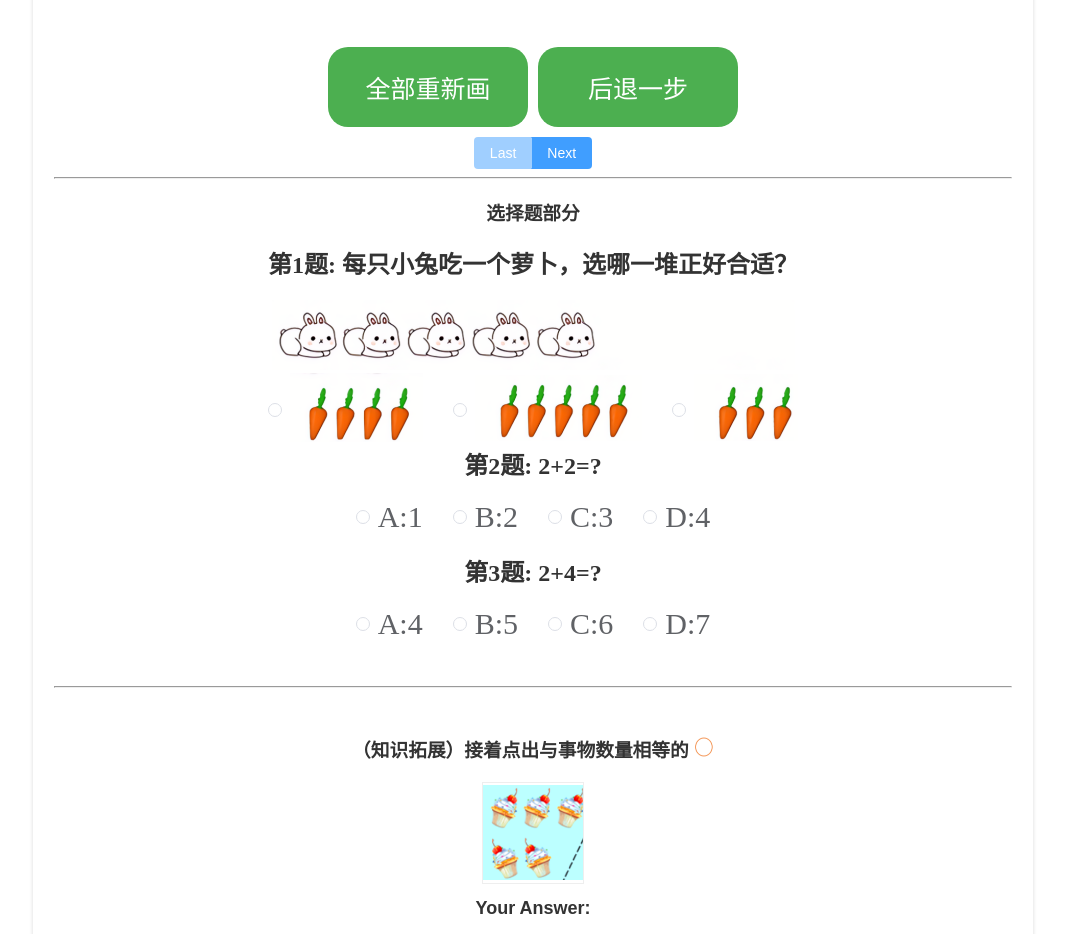
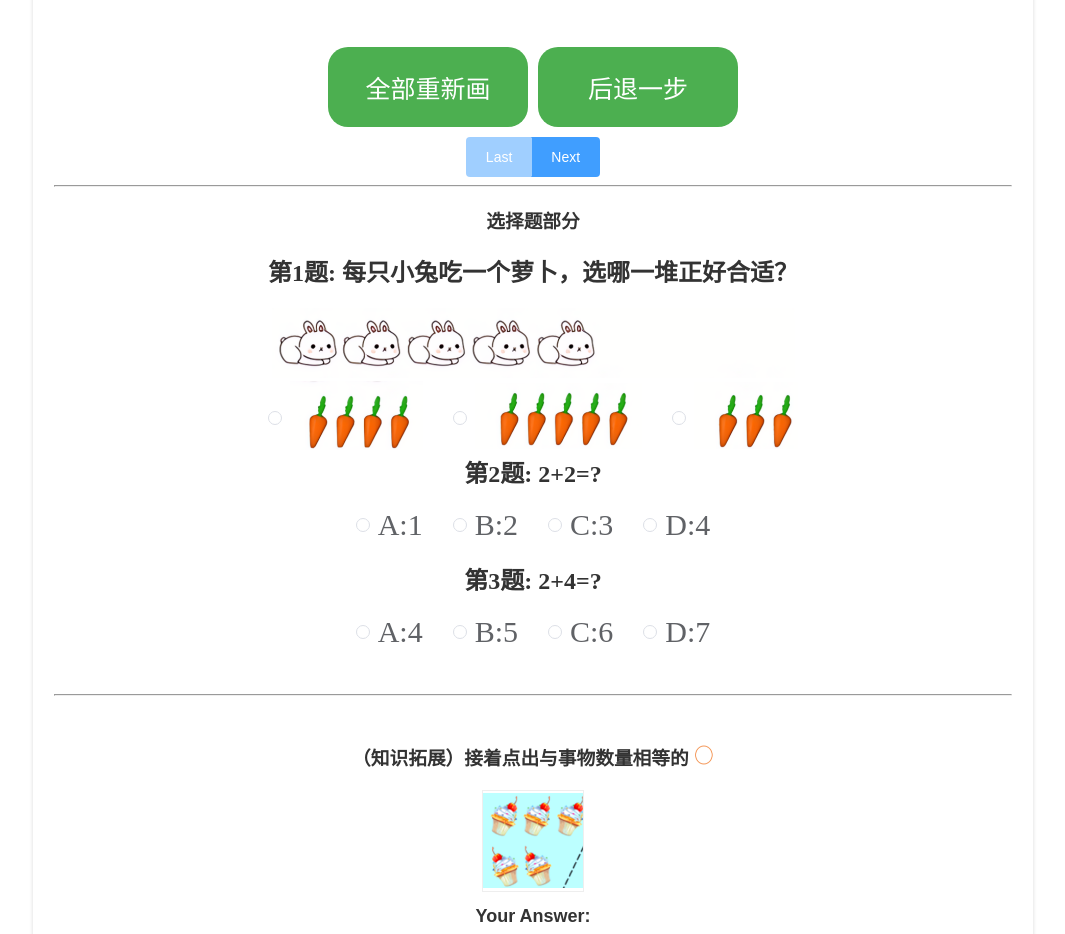
Before and after one commit to Nacocx/AmeQd, a Vue app: page / in a window 1280 px wide. Shown: the part 2640-3574 px from the top of the page, without its empty margins (107-1172 px from the left). Built offline with nearby package versions, Linux system fonts and the light colour scheme.

Commit message:
Update App.vue

```diff
--- a/src/App.vue
+++ b/src/App.vue
@@ -31,9 +31,9 @@
               <lxt :message="questions.lxt_part3" v-if="lxtpage===1"/>
               <!-- 拓展应用：3 -->
               <lxt :message="questions.lxt_tuo3" v-if="lxtpage===2"/>
-                <el-button-group>
+                <el-button-group size="large">
                   <el-button @click="lxtpage--" type="primary" :disabled="lxtpage===1">Last</el-button>
-                  <el-button @click="lxtpage++" type="primary" :disabled="lxtpage===3">Next</el-button>
+                  <el-button @click="lxtpage++" type="primary" :disabled="lxtpage===2">Next</el-button>
                 </el-button-group>
                <hr/>
 
@@ -182,6 +182,9 @@ const mockQuestions = {
           answers: ["", ""],
         },
       ],
+      answer:[
+
+      ]
     },
   ],
 
@@ -550,6 +553,8 @@ export default {
       )
         // 确定
         .then(() => {
+          console.log(this.questions);
+
           this.submitAnswers();
           this.$message({
             type: "success",
```
